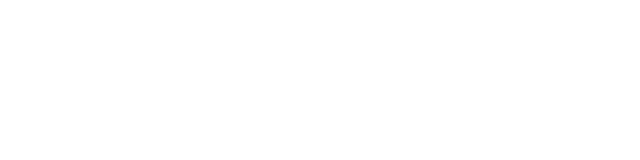
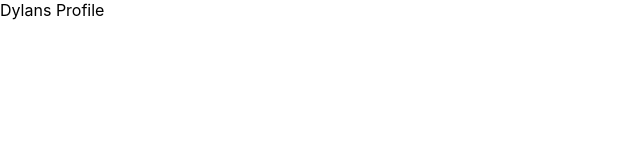
Before and after one commit to Deece94/next-firebase, a Next.js app: page / in a window 1280 px wide. Shown: the top 160 px of the page, without its empty margins (0-640 px from the left). Built offline with nearby package versions, Linux system fonts and the light colour scheme.

Commit message:
added basic routing

```diff
--- a/pages/index.tsx
+++ b/pages/index.tsx
@@ -1,10 +1,18 @@
 import Head from 'next/head'
 import styles from '../styles/Home.module.css'
+import Link from 'next/link'
 
 export default function Home() {
   return (
     <div>
-
+      <Link
+        prefetch={true}
+        href={{
+          pathname: "/[username]",
+          query: {username: 'dylanc'}
+        }}>
+        <a>Dylans Profile</a>
+      </Link>
     </div>
   )
 }
```
